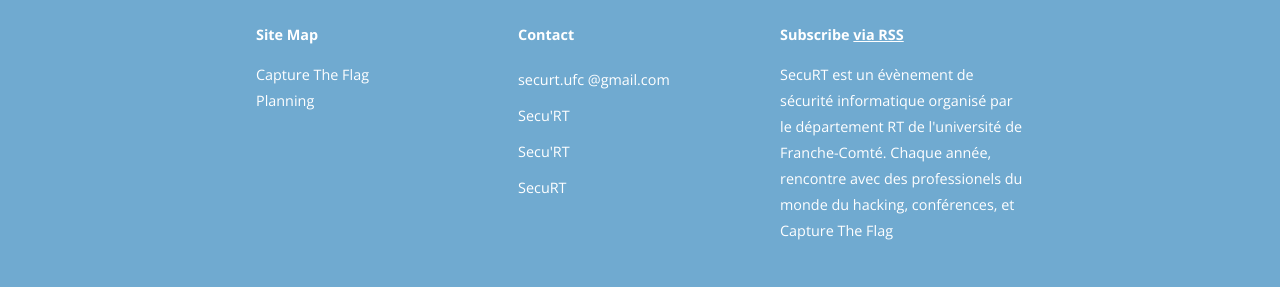
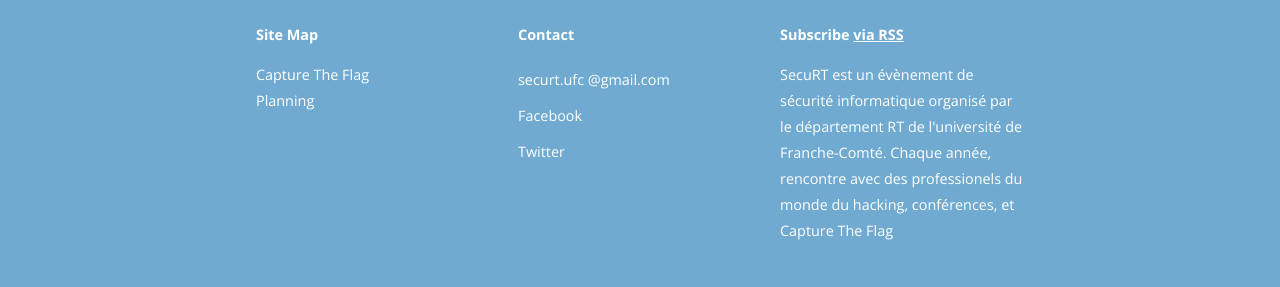
Before and after one commit to SecuRT/securt.github.io, a Jekyll site: the page built from index.html, in a window 1280 px wide. Shown: the part 1461-1748 px from the top of the page. Built offline with Jekyll 4.4.1, drawn with Linux system fonts in a browser that asks for light colours; nearby versions of some CDN libraries.

Commit message:
Les trucs sociaux sont maintenant plus visibles

```diff
--- a/_config.yml
+++ b/_config.yml
@@ -23,24 +23,17 @@
 social:
   - name: Facebook
     icon: facebook
-    username: Secu'RT
+    username: Facebook
     url: https://www.facebook.com/secuRT2014
     desc: Follow us on Facebook
     share: true
 
   - name: Twitter
     icon: twitter
-    username: Secu'RT
+    username: Twitter
     url: https://twitter.com/SecuRT_UFC
     desc: Follow us on Twitter
     share: true
 
-  - name: GitHub
-    icon: github
-    username: SecuRT
-    url: https://github.com/SecuRT
-    desc: Fork me on GitHub
-    share: false
-
 protocols:
     twitter_image: "assets/logo.png"
```
